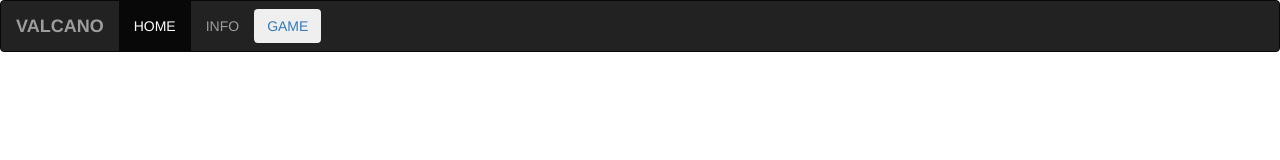
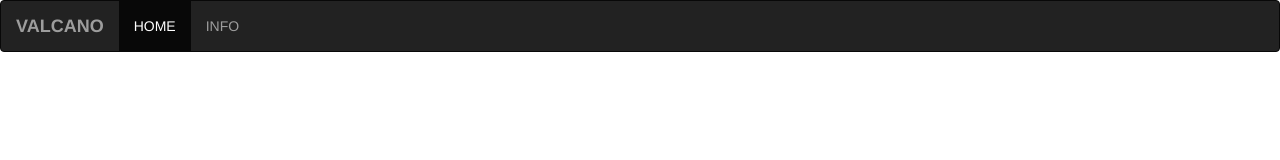
Before and after one commit to sainikhitha-sayyaparaju/fsd-volcano, a plain HTML site: page webpage.html in a window 1280 px wide. Drawn offline with nearby package versions, Linux system fonts and the light colour scheme.

Commit message:
Add files via upload

```diff
--- a/webpage.html
+++ b/webpage.html
@@ -20,9 +20,9 @@
             <a href="web1.html" target="log">INFO</a>
           </li>
         </ul>
-        <button class="btn navbar-btn">
+        <!-- <button class="btn navbar-btn">
           <a href="canvas1.html" target="log">GAME</a>
-        </button>
+        </button> -->
       </div>
     </nav>
   </body>
```
